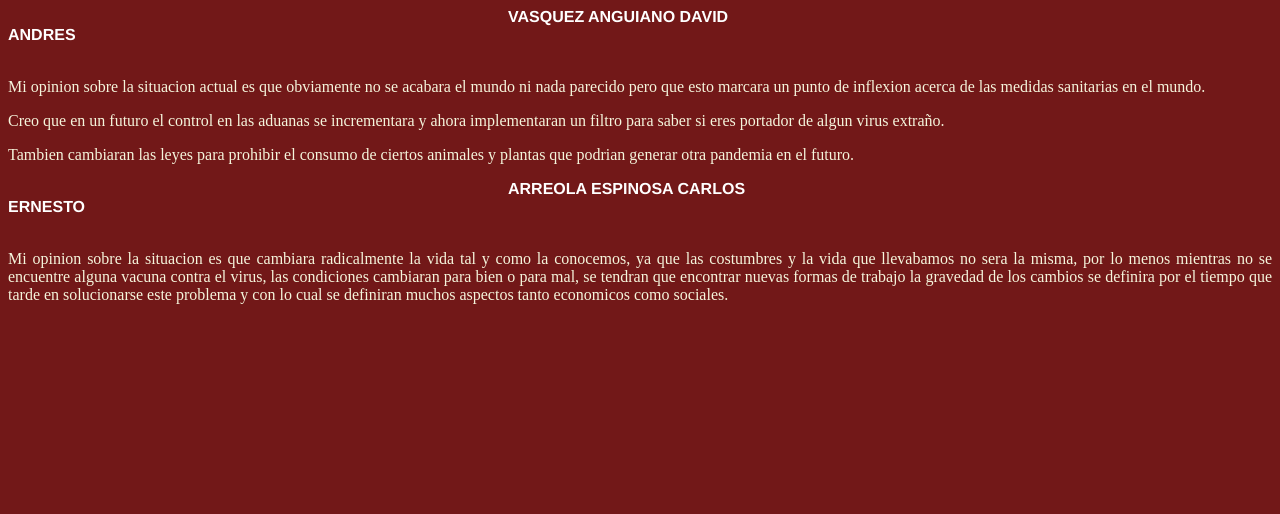
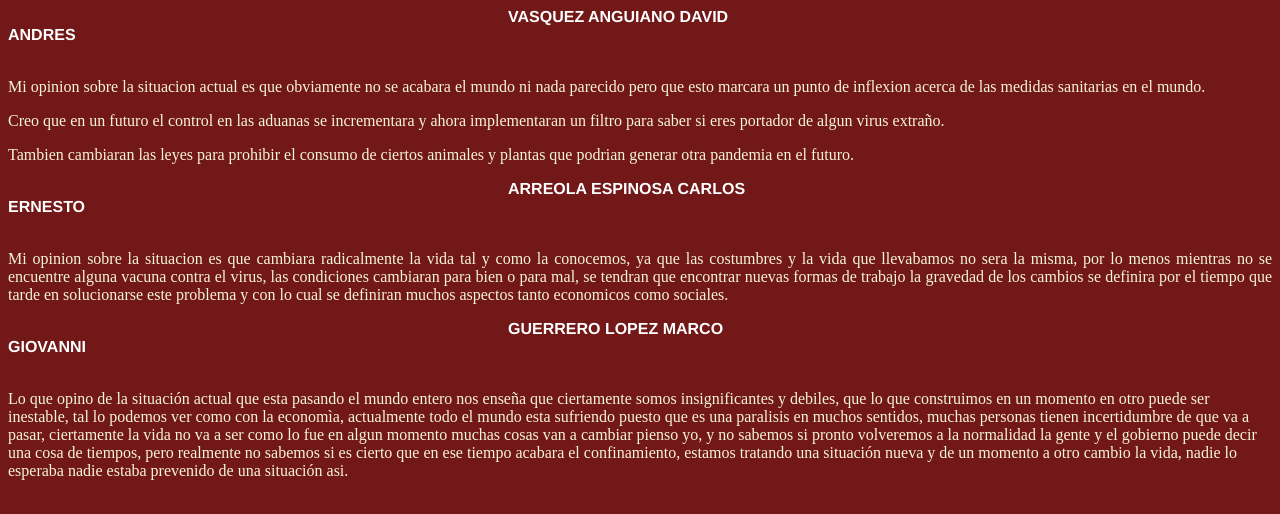
Before and after one commit to Dxvid1000/SI_2020, a plain HTML site: page reflexiones.html in a window 1280 px wide. Drawn offline with Linux system fonts and the light colour scheme.

Commit message:
Agrego mi reflexion Marco

```diff
--- a/reflexiones.html
+++ b/reflexiones.html
@@ -20,6 +20,18 @@
     se tendran que encontrar nuevas formas de trabajo la gravedad de los cambios se definira por el tiempo que tarde en solucionarse este problema
     y con lo cual se definiran muchos aspectos tanto economicos como sociales.
 </p>
+  <b>GUERRERO LOPEZ MARCO GIOVANNI</b><br><br>
+  <p>
+    Lo que opino de la situación actual que esta pasando el mundo entero nos enseña que ciertamente somos
+    insignificantes y debiles, que lo que construimos en un momento en otro puede ser inestable, tal lo
+    podemos ver como con la economìa, actualmente todo el mundo esta sufriendo puesto que es una paralisis
+    en muchos sentidos, muchas personas tienen incertidumbre de que va a pasar, ciertamente la vida no va a
+    ser como lo fue en algun momento muchas cosas van a cambiar pienso yo, y no sabemos si pronto volveremos
+    a la normalidad la gente y el gobierno puede decir una cosa de tiempos, pero realmente no sabemos si es cierto
+    que en ese tiempo acabara el confinamiento, estamos tratando una situación nueva y de un momento a otro
+    cambio la vida, nadie lo esperaba nadie estaba prevenido de una situación asi.
+    </optgroup>
+  </p>
 
 </body>
 </html>
```
